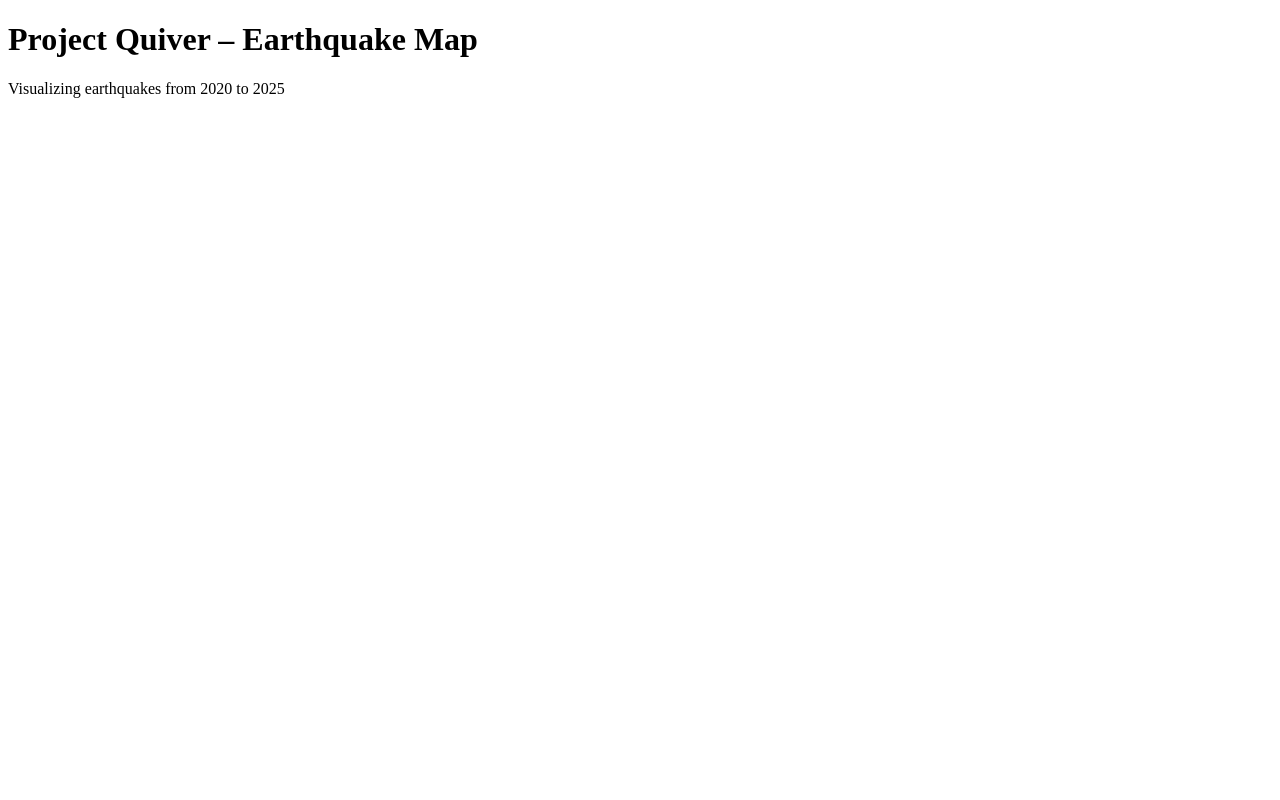
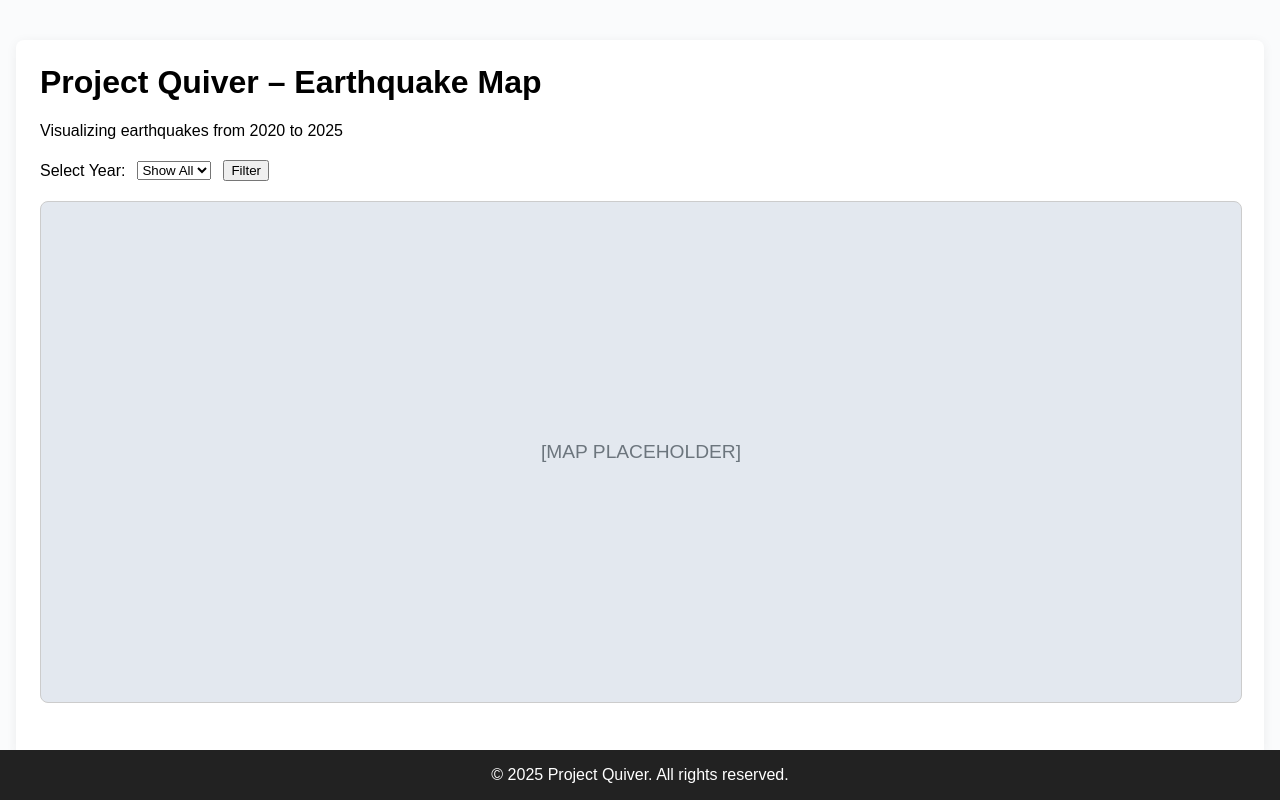
Before and after one commit to MORALIGGA/PROJECT-QUIVER, a plain HTML site: page index.html in a window 1280 px wide. Drawn offline with Linux system fonts and the light colour scheme.

Commit message:
index.html part 2

```diff
--- a/index.html
+++ b/index.html
@@ -2,9 +2,79 @@
 <html>
   <head>
     <title>Project Quiver – Earthquake Map</title>
+    <style>
+      body {
+        background: #fafbfc;
+        font-family: Arial, sans-serif;
+        margin: 0;
+      }
+      .container {
+        max-width: 1200px;
+        margin: 40px auto 0 auto;
+        padding: 24px;
+        background: #fff;
+        border-radius: 8px;
+        box-shadow: 0 2px 12px rgba(0,0,0,0.06);
+        min-height: 80vh;
+      }
+      h1 {
+        margin-top: 0;
+      }
+      .filter-row {
+        margin: 20px 0;
+        display: flex;
+        align-items: center;
+        gap: 12px;
+      }
+      #map {
+        width: 100%;
+        height: 500px;
+        border: 1px solid #ccc;
+        border-radius: 8px;
+        margin-bottom: 32px;
+        background: #e3e8ef;
+        display: flex;
+        align-items: center;
+        justify-content: center;
+        color: #6c757d;
+        font-size: 1.2em;
+      }
+      .footer {
+        width: 100%;
+        background: #222;
+        color: #fff;
+        padding: 16px 0;
+        text-align: center;
+        position: fixed;
+        left: 0;
+        bottom: 0;
+      }
+    </style>
   </head>
   <body>
-    <h1>Project Quiver – Earthquake Map</h1>
-    <p>Visualizing earthquakes from 2020 to 2025</p>
+    <div class="container">
+      <h1>Project Quiver – Earthquake Map</h1>
+      <p>Visualizing earthquakes from 2020 to 2025</p>
+      <div class="filter-row">
+        <label for="yearSelect">Select Year:</label>
+        <select id="yearSelect">
+          <option value="all">Show All</option>
+          <option value="2020">2020</option>
+          <option value="2021">2021</option>
+          <option value="2022">2022</option>
+          <option value="2023">2023</option>
+          <option value="2024">2024</option>
+          <option value="2025">2025</option>
+        </select>
+        <button id="filterBtn">Filter</button>
+      </div>
+      <div id="map">
+        <!-- Map will go here -->
+        [MAP PLACEHOLDER]
+      </div>
+    </div>
+    <div class="footer">
+      &copy; 2025 Project Quiver. All rights reserved.
+    </div>
   </body>
 </html>
```
